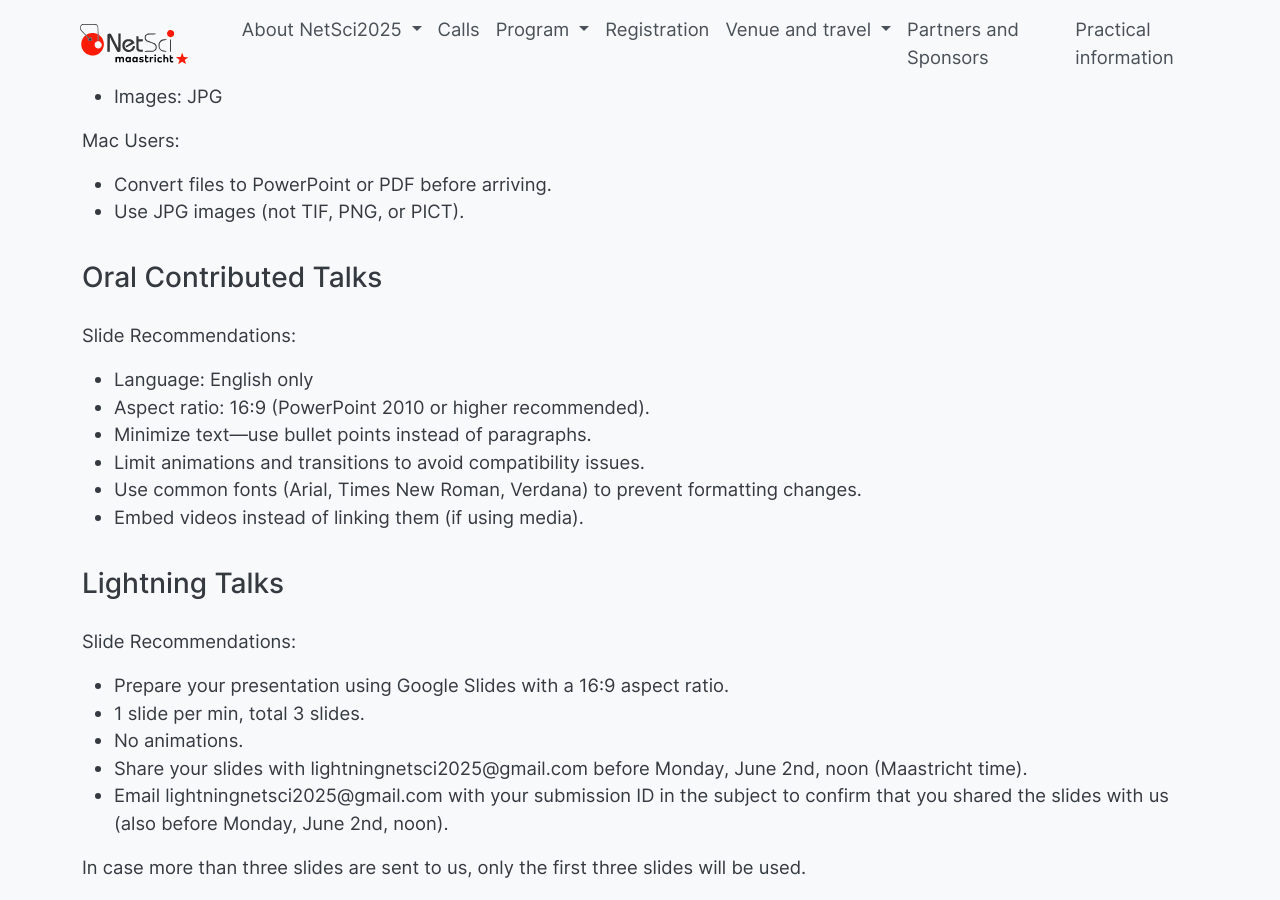
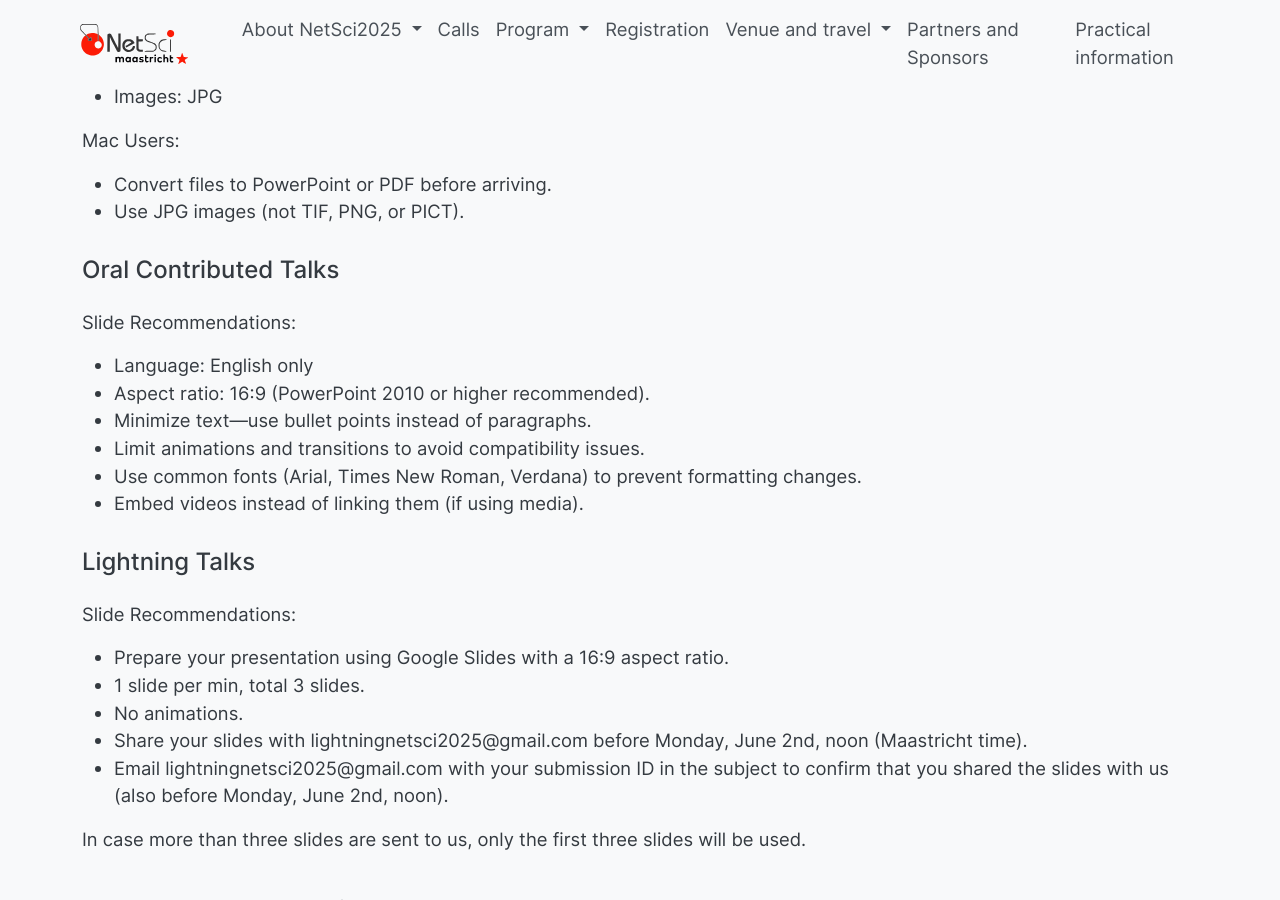
Before and after one commit to NetSci2025/netsci2025.github.io, a Jekyll site: the page built from practical_info.md, in a window 1280 px wide and 900 px high, scrolled down 1735 px. Built offline with Jekyll 4.4.1, drawn with Linux system fonts in a browser that asks for light colours.

```diff
--- a/practical_info.md
+++ b/practical_info.md
@@ -61,7 +61,7 @@ Mac Users:
 - Convert files to PowerPoint or PDF before arriving.
 - Use JPG images (not TIF, PNG, or PICT).
 
-### Oral Contributed Talks
+#### Oral Contributed Talks
 Slide Recommendations:
 - Language: English only
 - Aspect ratio: 16:9 (PowerPoint 2010 or higher recommended).
@@ -70,7 +70,7 @@ Slide Recommendations:
 - Use common fonts (Arial, Times New Roman, Verdana) to prevent formatting changes.
 - Embed videos instead of linking them (if using media).
 
-### Lightning Talks
+#### Lightning Talks
 Slide Recommendations:
 - Prepare your presentation using Google Slides with a 16:9 aspect ratio.
 - 1 slide per min, total 3 slides.
```
